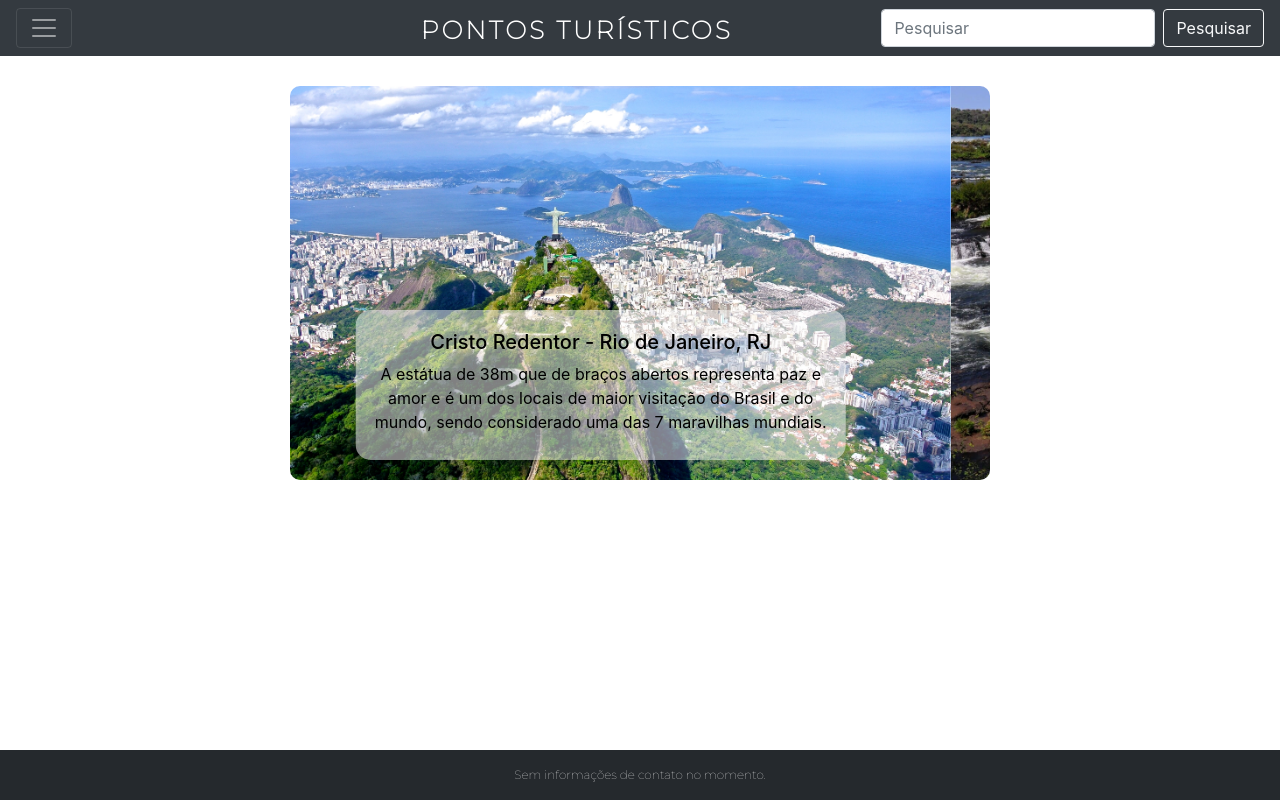
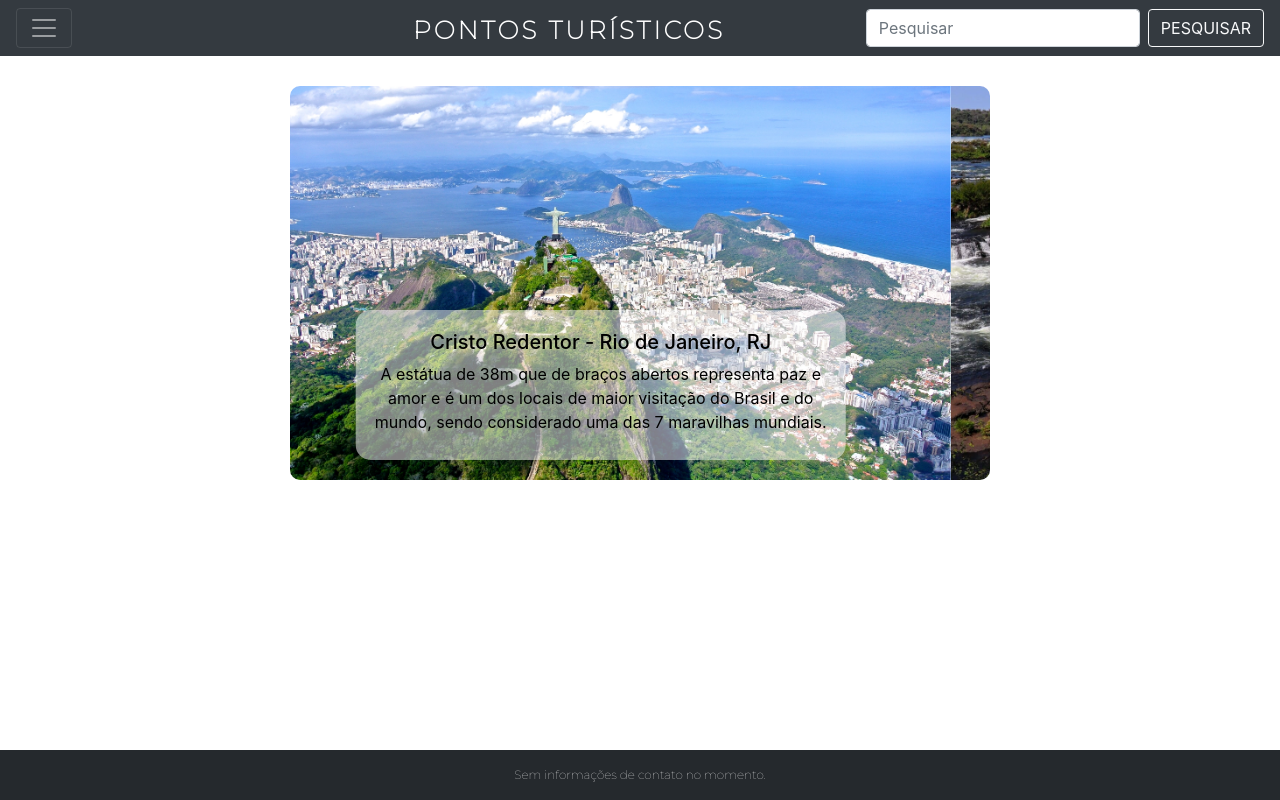
Before and after one commit to beatriz-moggio/estagios-utfpr, a plain HTML site: page projeto bootstrap 1/index-br.html in a window 1280 px wide. Drawn offline with nearby package versions, Linux system fonts and the light colour scheme.

Commit message:
pontos turísticos (bootstrap)

```diff
--- a/projeto bootstrap 1/index-br.html
+++ b/projeto bootstrap 1/index-br.html
@@ -27,7 +27,7 @@
 
         <form class="form-inline">
           <input class="form-control mr-sm-2" type="search" placeholder="Pesquisar" aria-label="Pesquisar">
-          <button class="btn btn-outline-light my-2 my-sm-0" type="submit">Pesquisar</button>
+          <button class="btn btn-outline-light my-2 my-sm-0" type="submit">PESQUISAR</button>
         </form>
       </nav>
 
```
Also changed, not shown: projeto bootstrap 1/index-eua.html (+1 -1 lines).
